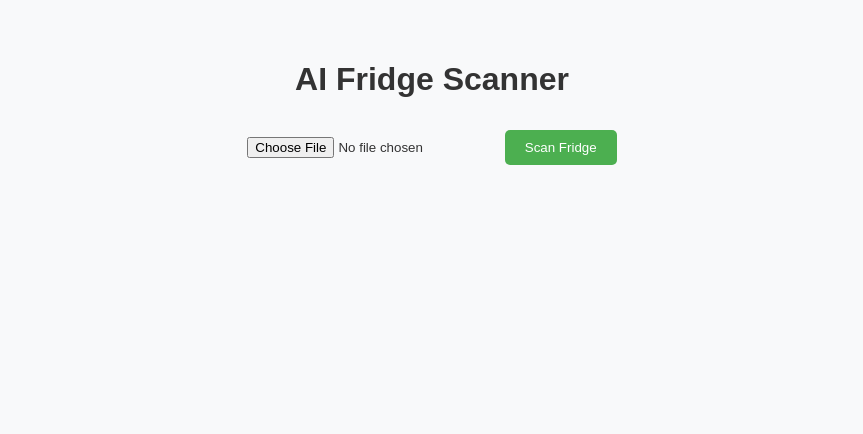
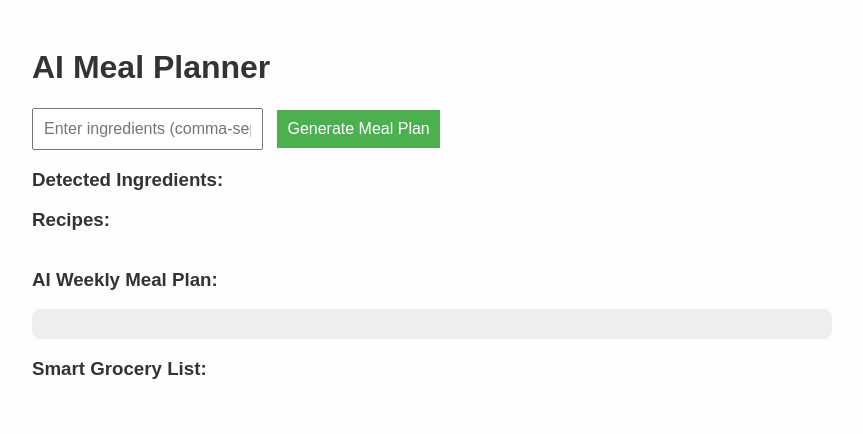
Before and after one commit to phoebila/paystand-ai-food-bot, a Flask app: page / in a window 1280 px wide. Shown: the top 434 px of the page, without its empty margins (208-1071 px from the left). Run offline with Flask 3, Linux system fonts and the light colour scheme.

Commit message:
scrapped the scanning of food, implemented a better ai query

```diff
--- a/app.py
+++ b/app.py
@@ -1,53 +1,164 @@
 from flask import Flask, render_template, request, jsonify
 import requests
-import os
-from dotenv import load_dotenv
-load_dotenv()
-
-# debugging: print the loaded API key
-# print("Loaded Spoonacular key:", os.getenv("SPOONACULAR_API_KEY"))
+from transformers import pipeline
+import random
 
 app = Flask(__name__)
 
-SPOONACULAR_API_KEY = os.getenv("SPOONACULAR_API_KEY")
+# ----------------- Lightweight AI summarizer -----------------
+# Uses a small, CPU-friendly model
+summarizer = pipeline("summarization", model="sshleifer/distilbart-cnn-12-6")
 
-# 🧠 Mocked ingredient detector (replace with YOLO later)
-def detect_ingredients_mock(image_path):
-    # In real use, run YOLOv8 on the image.
-    # For now, return sample data for testing.
-    return ["eggs", "milk", "spinach", "cheese"]
+# ----------------- Fetch Recipes from TheMealDB -----------------
+def fetch_recipes(ingredients):
+    recipes = []
+    for ingredient in ingredients:
+        url = f"https://www.themealdb.com/api/json/v1/1/filter.php?i={ingredient.strip()}"
+        try:
+            res = requests.get(url, timeout=5)
+            if res.status_code == 200 and res.json().get("meals"):
+                for meal in res.json()["meals"][:5]:  # limit 5 per ingredient
+                    recipes.append({
+                        "title": meal["strMeal"],
+                        "image": meal["strMealThumb"],
+                        "id": meal["idMeal"],
+                        "link": f"https://www.themealdb.com/meal/{meal['idMeal']}"
+                    })
+        except Exception:
+            pass
 
-# 🥘 Fetch recipes from Spoonacular
-def fetch_recipes(ingredients):
-    joined = ",".join(ingredients)
-    url = f"https://api.spoonacular.com/recipes/findByIngredients?ingredients={joined}&number=5&apiKey={SPOONACULAR_API_KEY}"
-    res = requests.get(url)
-    print("Fetching recipes for:", joined)
-    print("Response code:", res.status_code)
-    print("Response text:", res.text[:300])
-    if res.status_code == 200:
-        return res.json()
+    # Remove duplicates
+    seen = set()
+    unique_recipes = []
+    for r in recipes:
+        if r["title"] not in seen:
+            seen.add(r["title"])
+            unique_recipes.append(r)
+
+    return unique_recipes[:15]  # max 15 recipes
+
+# ----------------- Fetch full recipe details -----------------
+def fetch_meal_details(meal_id):
+    try:
+        res = requests.get(f"https://www.themealdb.com/api/json/v1/1/lookup.php?i={meal_id}", timeout=5)
+        if res.status_code == 200:
+            data = res.json()
+            if data and data.get("meals"):
+                return data["meals"][0]
+    except Exception:
+        pass
+    return None
+
+# ----------------- Determine meal complexity -----------------
+def classify_meal_speed(instructions):
+    if not instructions:
+        return "Unknown"
+    word_count = len(instructions.split())
+    if word_count < 80:
+        return "Quick"
+    elif word_count < 150:
+        return "Moderate"
     else:
-        return []
+        return "Weekend Treat"
 
+# ----------------- AI + Smart Weekly Spread -----------------
+def summarize_and_spread(recipes):
+    if not recipes:
+        return "No recipes found for these ingredients."
 
+    # Fetch full details and classify meals
+    detailed_meals = []
+    for r in recipes[:10]:
+        details = fetch_meal_details(r["id"])
+        if details:
+            category = classify_meal_speed(details.get("strInstructions", ""))
+            detailed_meals.append({
+                "title": details["strMeal"],
+                "category": category,
+                "link": details["strSource"] or details["strYoutube"] or f"https://www.themealdb.com/meal/{r['id']}"
+            })
 
+    if not detailed_meals:
+        return "Could not analyze meal details."
+
+    # Group by category
+    quick_meals = [m for m in detailed_meals if m["category"] == "Quick"]
+    moderate_meals = [m for m in detailed_meals if m["category"] == "Moderate"]
+    weekend_meals = [m for m in detailed_meals if m["category"] == "Weekend Treat"]
+
+    days = ["Monday", "Tuesday", "Wednesday", "Thursday", "Friday", "Saturday", "Sunday"]
+    week_plan = []
+
+    for i, day in enumerate(days):
+        if i < 4 and quick_meals:
+            meal = quick_meals.pop(0)
+        elif i < 6 and moderate_meals:
+            meal = moderate_meals.pop(0)
+        elif weekend_meals:
+            meal = weekend_meals.pop(0)
+        else:
+            meal = random.choice(detailed_meals)
+        week_plan.append(f"{day}: {meal['title']} ({meal['category']}) — {meal['link']}")
+
+    # Summarize overall plan with Hugging Face summarizer
+    try:
+        text = ". ".join([f"{m['title']} is {m['category']}" for m in detailed_meals])
+        ai_summary = summarizer(
+            f"Analyze these meals and explain how they fit into a balanced 7-day schedule: {text}",
+            max_length=150, min_length=60, do_sample=False
+        )[0]['summary_text']
+    except Exception:
+        ai_summary = "Here’s your smart weekly plan:"
+
+    # Combine everything into a readable summary
+    final_text = ai_summary + "\n\nSmart 7-Day Meal Plan:\n" + "\n".join(week_plan)
+    return final_text
+
+# ----------------- Generate Smart Grocery List -----------------
+def generate_grocery_list(ingredients, recipes):
+    all_ingredients = set()
+
+    for r in recipes:
+        url = f"https://www.themealdb.com/api/json/v1/1/search.php?s={r['title']}"
+        try:
+            res = requests.get(url, timeout=5)
+            if res.status_code == 200 and res.json().get("meals"):
+                meal = res.json()["meals"][0]
+                for i in range(1, 21):
+                    ing = meal.get(f"strIngredient{i}")
+                    if ing and ing.strip():
+                        all_ingredients.add(ing.strip())
+        except Exception:
+            pass
+
+    missing = list(all_ingredients - set(ingredients))
+    return missing[:20]
+
+# ----------------- Flask Routes -----------------
 @app.route("/")
 def index():
     return render_template("index.html")
 
-@app.route("/upload", methods=["POST"])
-def upload():
-    file = request.files["image"]
-    path = f"static/{file.filename}"
-    file.save(path)
+@app.route("/generate", methods=["POST"])
+def generate():
+    data = request.get_json()
+    ingredients_input = data.get("ingredients", "")
+    ingredients = [i.strip() for i in ingredients_input.split(",") if i.strip()]
 
-    ingredients = detect_ingredients_mock(path)
+    # Fetch recipes
     recipes = fetch_recipes(ingredients)
+
+    # Smart meal spread with AI summary
+    summary = summarize_and_spread(recipes)
+
+    # Grocery list
+    grocery_list = generate_grocery_list(ingredients, recipes)
 
     return jsonify({
         "ingredients": ingredients,
-        "recipes": recipes
+        "recipes": recipes,
+        "summary": summary,
+        "grocery_list": grocery_list
     })
 
 if __name__ == "__main__":
--- a/static/style.css
+++ b/static/style.css
@@ -1,22 +1,66 @@
 body {
-  background: #f8f9fa;
   font-family: Arial, sans-serif;
+  background-color: #fefefe;
   color: #333;
-  padding: 2em;
+  padding: 20px;
 }
 
 .container {
-  max-width: 600px;
-  margin: 0 auto;
-  text-align: center;
+  max-width: 800px;
+  margin: auto;
+}
+
+input, button {
+  padding: 10px;
+  font-size: 1rem;
 }
 
 button {
-  background-color: #4caf50;
+  cursor: pointer;
+  background-color: #4CAF50;
   color: white;
   border: none;
-  padding: 10px 20px;
-  margin-top: 10px;
-  cursor: pointer;
-  border-radius: 5px;
+  margin-left: 10px;
 }
+
+ul {
+  list-style: none;
+  padding: 0;
+  display: flex;
+  flex-wrap: wrap;
+}
+
+li {
+  margin: 10px;
+  text-align: center;
+  width: 150px;
+}
+
+li img {
+  width: 100%;
+  border-radius: 8px;
+}
+
+pre {
+  background-color: #eee;
+  padding: 15px;
+  border-radius: 8px;
+  overflow-x: auto;
+}
+
+/* Loading Bar */
+#loading-bar-container {
+  width: 100%;
+  background-color: #ddd;
+  border-radius: 8px;
+  margin: 10px 0;
+  display: none; /* hidden initially */
+}
+
+#loading-bar {
+  width: 0%;
+  height: 20px;
+  background-color: #4CAF50;
+  border-radius: 8px;
+  transition: width 0.2s ease;
+}
--- a/templates/index.html
+++ b/templates/index.html
@@ -4,47 +4,104 @@
   <meta charset="UTF-8" />
   <meta name="viewport" content="width=device-width, initial-scale=1.0" />
   <title>AI Meal Planner</title>
-  <link rel="stylesheet" href="{{ url_for('static', filename='style.css') }}" />
+  <link rel="stylesheet" href="../static/style.css" />
 </head>
 <body>
   <div class="container">
-    <h1>AI Fridge Scanner</h1>
-    <form id="uploadForm" enctype="multipart/form-data">
-      <input type="file" name="image" accept="image/*" required />
-      <button type="submit">Scan Fridge</button>
+    <h1>AI Meal Planner</h1>
+    <form id="ingredientForm">
+      <input type="text" name="ingredients" placeholder="Enter ingredients (comma-separated)" required />
+      <button type="submit">Generate Meal Plan</button>
     </form>
 
-    <div id="output"></div>
+    <div id="loading-bar-container">
+      <div id="loading-bar"></div>
+    </div>
+
+    <div id="output">
+      <h3>Detected Ingredients:</h3>
+      <p id="ingredients"></p>
+
+      <h3>Recipes:</h3>
+      <ul id="recipes"></ul>
+
+      <h3>AI Weekly Meal Plan:</h3>
+      <pre id="summary"></pre>
+
+      <h3>Smart Grocery List:</h3>
+      <ul id="grocery-list"></ul>
+    </div>
   </div>
 
   <script>
-    const form = document.getElementById("uploadForm");
+    const form = document.getElementById("ingredientForm");
+    const ingredientsEl = document.getElementById("ingredients");
+    const recipesEl = document.getElementById("recipes");
+    const summaryEl = document.getElementById("summary");
+    const groceryEl = document.getElementById("grocery-list");
+    const loadingBarContainer = document.getElementById("loading-bar-container");
+    const loadingBar = document.getElementById("loading-bar");
+
     form.addEventListener("submit", async (e) => {
       e.preventDefault();
       const formData = new FormData(form);
-      const res = await fetch("/upload", { method: "POST", body: formData });
+      const ingredientsInput = formData.get("ingredients");
+
+      ingredientsEl.textContent = "";
+      recipesEl.innerHTML = "";
+      summaryEl.textContent = "";
+      groceryEl.innerHTML = "";
+      loadingBar.style.width = "0%";
+      loadingBarContainer.style.display = "block";
+
+      let width = 0;
+      const interval = setInterval(() => {
+        if (width < 90) {
+          width += Math.random() * 5;
+          loadingBar.style.width = width + "%";
+        }
+      }, 300);
+
+      try {
+        const res = await fetch("/generate", {
+          method: "POST",
+          headers: { "Content-Type": "application/json" },
+          body: JSON.stringify({ ingredients: ingredientsInput }),
+        });
+
         const data = await res.json();
+        clearInterval(interval);
+        loadingBar.style.width = "100%";
 
-      const output = document.getElementById("output");
-      output.innerHTML = `
-        <h3>Detected Ingredients:</h3>
-        <p>${data.ingredients.join(", ")}</p>
-        <h3>Recipes:</h3>
-        <ul>
-          ${data.recipes
+        ingredientsEl.textContent = data.ingredients.join(", ");
+
+        recipesEl.innerHTML = data.recipes
           .map(
             (r) => `
           <li>
-                <img src="${r.image}" width="100"/>
-                <a href="https://spoonacular.com/recipes/${r.title.replace(
-                  / /g,
-                  "-"
-                )}-${r.id}" target="_blank">${r.title}</a>
+            <a href="${r.link}" target="_blank">
+              <img src="${r.image}" alt="${r.title}" width="100">
+              <p>${r.title}</p>
+            </a>
           </li>`
           )
-            .join("")}
-        </ul>
-      `;
+          .join("");
+
+        summaryEl.textContent = data.summary;
+
+        groceryEl.innerHTML = data.grocery_list
+          .map((i) => `<li>${i}</li>`)
+          .join("");
+
+        setTimeout(() => {
+          loadingBarContainer.style.display = "none";
+        }, 500);
+      } catch (err) {
+        clearInterval(interval);
+        loadingBarContainer.style.display = "none";
+        ingredientsEl.textContent = "Error generating meal plan.";
+        console.error(err);
+      }
     });
   </script>
 </body>
```
Also changed, not shown: requirements.txt (+23 -6 lines), 1 other file. Lines whose indentation alone changed are shown as unchanged.
